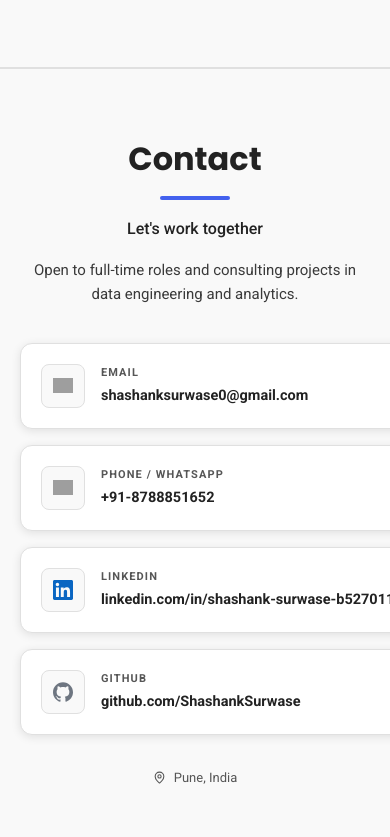
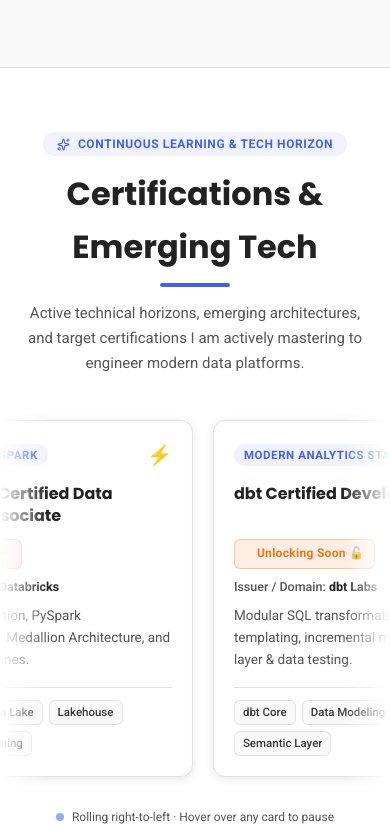
Before and after one commit to ShashankSurwase/Portfolio, a Next.js app: page /Portfolio/ in a window 390 px wide. Shown: the part 9127-9964 px from the top of the page. Built offline with nearby package versions, Linux system fonts and the light colour scheme; grey boxes are pictures that could not be loaded.

Commit message:
feat: add rolling right-to-left Certifications & Emerging Tech section below skills

```diff
--- a/app/globals.css
+++ b/app/globals.css
@@ -353,6 +353,22 @@
   box-shadow: var(--fo-shadow-lg); object-fit: cover;
 }
 
+/* ── Infinite rolling marquee (right to left) ────────────────── */
+@keyframes foMarqueeScroll {
+  0% { transform: translateX(0); }
+  100% { transform: translateX(-50%); }
+}
+.folio .fo-marquee-track {
+  display: flex;
+  width: max-content;
+  gap: 1.25rem;
+  animation: foMarqueeScroll 40s linear infinite;
+  will-change: transform;
+}
+.folio .fo-marquee-track:hover {
+  animation-play-state: paused;
+}
+
 @media (prefers-reduced-motion: reduce) {
   .folio .fo-marquee-track { animation: none !important; }
   .folio .fo-fade-up { animation: none !important; }
--- a/app/page.tsx
+++ b/app/page.tsx
@@ -5,6 +5,7 @@
 import FolioJourney from "@/components/folio/FolioJourney";
 import FolioProjects from "@/components/folio/FolioProjects";
 import FolioSkills from "@/components/folio/FolioSkills";
+import FolioCertifications from "@/components/folio/FolioCertifications";
 import FolioContact from "@/components/folio/FolioContact";
 import FolioFooter from "@/components/folio/FolioFooter";
 
@@ -19,6 +20,7 @@
         <FolioJourney />
         <FolioProjects />
         <FolioSkills />
+        <FolioCertifications />
         <FolioContact />
       </main>
       <FolioFooter />
--- /dev/null
+++ b/components/folio/FolioCertifications.tsx
@@ -0,0 +1,264 @@
+"use client";
+import { Sparkles, Award, Lock, ArrowUpRight, Cpu, Cloud, Database, Layers, CheckCircle2 } from "lucide-react";
+
+interface CertItem {
+  name: string;
+  issuer: string;
+  status: string;
+  badgeStyle: {
+    bg: string;
+    border: string;
+    text: string;
+    dot: string;
+  };
+  category: string;
+  summary: string;
+  skills: string[];
+  emoji: string;
+}
+
+const CERTS: CertItem[] = [
+  {
+    name: "AWS Certified Data Engineer – Associate",
+    issuer: "Amazon Web Services",
+    status: "Unlocking Soon 🔓",
+    badgeStyle: {
+      bg: "rgba(245, 158, 11, 0.12)",
+      border: "rgba(245, 158, 11, 0.35)",
+      text: "#f59e0b",
+      dot: "#f59e0b",
+    },
+    category: "Cloud Data Engineering",
+    summary: "Hands-on data ingestion, Redshift Serverless pipelines, Glue ETL & lake architecture.",
+    skills: ["AWS Glue", "Redshift", "Athena", "Kinesis", "S3 Lake"],
+    emoji: "☁️",
+  },
+  {
+    name: "Databricks Certified Data Engineer Associate",
+    issuer: "Databricks",
+    status: "In Progress ⚡",
+    badgeStyle: {
+      bg: "rgba(239, 68, 68, 0.12)",
+      border: "rgba(239, 68, 68, 0.35)",
+      text: "#ef4444",
+      dot: "#ef4444",
+    },
+    category: "Lakehouse & Spark",
+    summary: "Delta Lake ingestion, PySpark transformations, Medallion Architecture, and production pipelines.",
+    skills: ["PySpark", "Delta Lake", "Lakehouse", "Structured Streaming"],
+    emoji: "⚡",
+  },
+  {
+    name: "dbt Certified Developer",
+    issuer: "dbt Labs",
+    status: "Unlocking Soon 🔓",
+    badgeStyle: {
+      bg: "rgba(249, 115, 22, 0.12)",
+      border: "rgba(249, 115, 22, 0.35)",
+      text: "#f97316",
+      dot: "#f97316",
+    },
+    category: "Modern Analytics Stack",
+    summary: "Modular SQL transformations, Jinja templating, incremental models, semantic layer & data testing.",
+    skills: ["dbt Core", "Data Modeling", "CI/CD Tests", "Semantic Layer"],
+    emoji: "🛠️",
+  },
+  {
+    name: "Snowflake SnowPro Core Certification",
+    issuer: "Snowflake",
+    status: "Targeting 2026 🎯",
+    badgeStyle: {
+      bg: "rgba(14, 165, 233, 0.12)",
+      border: "rgba(14, 165, 233, 0.35)",
+      text: "#0ea5e9",
+      dot: "#0ea5e9",
+    },
+    category: "Cloud Data Warehousing",
+    summary: "Multi-cluster warehouses, Snowpipe continuous loading, Time Travel, and zero-copy cloning.",
+    skills: ["Snowflake", "Snowpipe", "Time Travel", "Zero-Copy"],
+    emoji: "❄️",
+  },
+  {
+    name: "Apache Airflow Certified Fundamentals",
+    issuer: "Astronomer",
+    status: "Production Proven · Target Cert 🚀",
+    badgeStyle: {
+      bg: "rgba(59, 130, 246, 0.12)",
+      border: "rgba(59, 130, 246, 0.35)",
+      text: "#3b82f6",
+      dot: "#3b82f6",
+    },
+    category: "Workflow Orchestration",
+    summary: "131+ production DAGs authored; dynamic task mapping, custom sensors & Docker operators.",
+    skills: ["Airflow 2.x", "DAG Authoring", "Astronomer", "TaskFlow API"],
+    emoji: "🌪️",
+  },
+  {
+    name: "ClickHouse Architecture & Real-Time Analytics",
+    issuer: "ClickHouse Academy",
+    status: "In Production · Target Cert 🏎️",
+    badgeStyle: {
+      bg: "rgba(234, 179, 8, 0.12)",
+      border: "rgba(234, 179, 8, 0.35)",
+      text: "#eab308",
+      dot: "#eab308",
+    },
+    category: "High-Performance OLAP",
+    summary: "30+ production tables, MergeTree engines, sub-second analytical queries across 50M+ rows.",
+    skills: ["ClickHouse", "MergeTree", "Real-Time OLAP", "Materialized Views"],
+    emoji: "🏎️",
+  },
+  {
+    name: "GenAI & LLM Data Engineering",
+    issuer: "LangChain & Vector DBs",
+    status: "Actively Exploring 🧠",
+    badgeStyle: {
+      bg: "rgba(168, 85, 247, 0.12)",
+      border: "rgba(168, 85, 247, 0.35)",
+      text: "#a855f7",
+      dot: "#a855f7",
+    },
+    category: "AI & Emerging Tech",
+    summary: "Vector embeddings, RAG pipelines with pgvector, document ingestion, and autonomous agent tools.",
+    skills: ["pgvector", "LangChain", "RAG Pipelines", "Embeddings ETL"],
+    emoji: "🤖",
+  },
+  {
+    name: "Google Cloud Professional Data Engineer",
+    issuer: "Google Cloud",
+    status: "Targeting 🎯",
+    badgeStyle: {
+      bg: "rgba(66, 133, 244, 0.12)",
+      border: "rgba(66, 133, 244, 0.35)",
+      text: "#4285f4",
+      dot: "#4285f4",
+    },
+    category: "Cloud Platform",
+    summary: "BigQuery optimization, Cloud Storage data lakes, Pub/Sub event streaming, and Dataflow pipelines.",
+    skills: ["BigQuery", "Pub/Sub", "Dataflow", "Cloud Storage"],
+    emoji: "🌐",
+  },
+];
+
+function CertCard({ c }: { c: CertItem }) {
+  return (
+    <div
+      className="w-[310px] sm:w-[350px] flex-shrink-0 fo-card p-5 rounded-2xl flex flex-col justify-between transition-all duration-300 hover:scale-[1.02] hover:shadow-lg select-none"
+      style={{
+        border: "1px solid var(--fo-border)",
+        background: "var(--fo-card)",
+      }}
+    >
+      <div>
+        {/* Header row: category + emoji */}
+        <div className="flex items-center justify-between gap-2">
+          <span
+            className="text-[11.5px] font-semibold tracking-wider uppercase px-2.5 py-0.5 rounded-full"
+            style={{
+              background: "var(--fo-accent-soft)",
+              color: "var(--fo-accent)",
+            }}
+          >
+            {c.category}
+          </span>
+          <span className="text-xl" role="img" aria-hidden="true">
+            {c.emoji}
+          </span>
+        </div>
+
+        {/* Certification / Tech Name */}
+        <h3 className="mt-3.5 text-[16px] sm:text-[17px] font-bold fo-ink leading-snug line-clamp-2 min-h-[46px]">
+          {c.name}
+        </h3>
+
+        {/* STATUS BADGE - DIRECTLY BELOW THE NAME (Unlocking Soon / In Progress / Targeting) */}
+        <div className="mt-2.5 flex items-center">
+          <span
+            className="inline-flex items-center gap-1.5 px-2.5 py-1 rounded-md text-[12px] font-semibold tracking-wide"
+            style={{
+              background: c.badgeStyle.bg,
+              border: `1px solid ${c.badgeStyle.border}`,
+              color: c.badgeStyle.text,
+            }}
+          >
+            <span
+              className="w-1.5 h-1.5 rounded-full animate-ping"
+              style={{ background: c.badgeStyle.dot }}
+            />
+            {c.status}
+          </span>
+        </div>
+
+        {/* Issuer */}
+        <p className="mt-2 text-[12.5px] fo-muted font-medium">
+          Issuer / Domain: <span className="fo-ink font-semibold">{c.issuer}</span>
+        </p>
+
+        {/* Summary Description */}
+        <p className="mt-2 text-[13.5px] leading-relaxed fo-muted">
+          {c.summary}
+        </p>
+      </div>
+
+      {/* Tech pills */}
+      <div className="mt-4 pt-3 flex flex-wrap gap-1.5" style={{ borderTop: "1px solid var(--fo-border)" }}>
+        {c.skills.map((skill) => (
+          <span
+            key={skill}
+            className="text-[11.5px] px-2 py-0.5 rounded-md font-medium"
+            style={{
+              background: "var(--fo-bg-soft)",
+              color: "var(--fo-body)",
+              border: "1px solid var(--fo-border)",
+            }}
+          >
+            {skill}
+          </span>
+        ))}
+      </div>
+    </div>
+  );
+}
+
+export default function FolioCertifications() {
+  return (
+    <section id="certifications" className="py-16 sm:py-20 overflow-hidden">
+      <div className="max-w-6xl mx-auto px-5 sm:px-8 text-center mb-8">
+        <div
+          className="inline-flex items-center gap-2 px-3.5 py-1 rounded-full text-xs font-semibold uppercase tracking-wider mb-3"
+          style={{ background: "var(--fo-accent-soft)", color: "var(--fo-accent)" }}
+        >
+          <Sparkles size={13} /> Continuous Learning &amp; Tech Horizon
+        </div>
+        <h2 className="text-[32px] sm:text-[40px] font-bold">Certifications &amp; Emerging Tech</h2>
+        <div className="fo-underline fo-underline-center" />
+        <p className="mt-3.5 text-[15px] sm:text-[16px] fo-muted max-w-2xl mx-auto">
+          Active technical horizons, emerging architectures, and target certifications I am actively mastering to engineer modern data platforms.
+        </p>
+      </div>
+
+      {/* Rolling Right-to-Left Infinite Marquee */}
+      <div className="relative w-full overflow-hidden py-3">
+        {/* Left & Right gradient fade masks */}
+        <div className="pointer-events-none absolute left-0 top-0 bottom-0 w-12 sm:w-28 z-10 bg-gradient-to-r from-[var(--fo-bg)] to-transparent" />
+        <div className="pointer-events-none absolute right-0 top-0 bottom-0 w-12 sm:w-28 z-10 bg-gradient-to-l from-[var(--fo-bg)] to-transparent" />
+
+        {/* Marquee Track: Two identical sets loop seamlessly */}
+        <div className="fo-marquee-track">
+          {CERTS.map((c, i) => (
+            <CertCard key={`cert-a-${i}`} c={c} />
+          ))}
+          {CERTS.map((c, i) => (
+            <CertCard key={`cert-b-${i}`} c={c} />
+          ))}
+        </div>
+      </div>
+
+      {/* Interactive hover hint */}
+      <div className="mt-5 text-center text-xs fo-muted flex items-center justify-center gap-2">
+        <span className="inline-block w-2 h-2 rounded-full bg-[var(--fo-accent)] animate-pulse" />
+        <span>Rolling right-to-left · Hover over any card to pause</span>
+      </div>
+    </section>
+  );
+}
--- a/components/folio/FolioNav.tsx
+++ b/components/folio/FolioNav.tsx
@@ -28,6 +28,7 @@
   { href: "#experience", label: "Experience" },
   { href: "#projects", label: "Projects" },
   { href: "#skills", label: "Skills" },
+  { href: "#certifications", label: "Certifications" },
   { href: "#contact", label: "Contact" },
 ];
 
```
